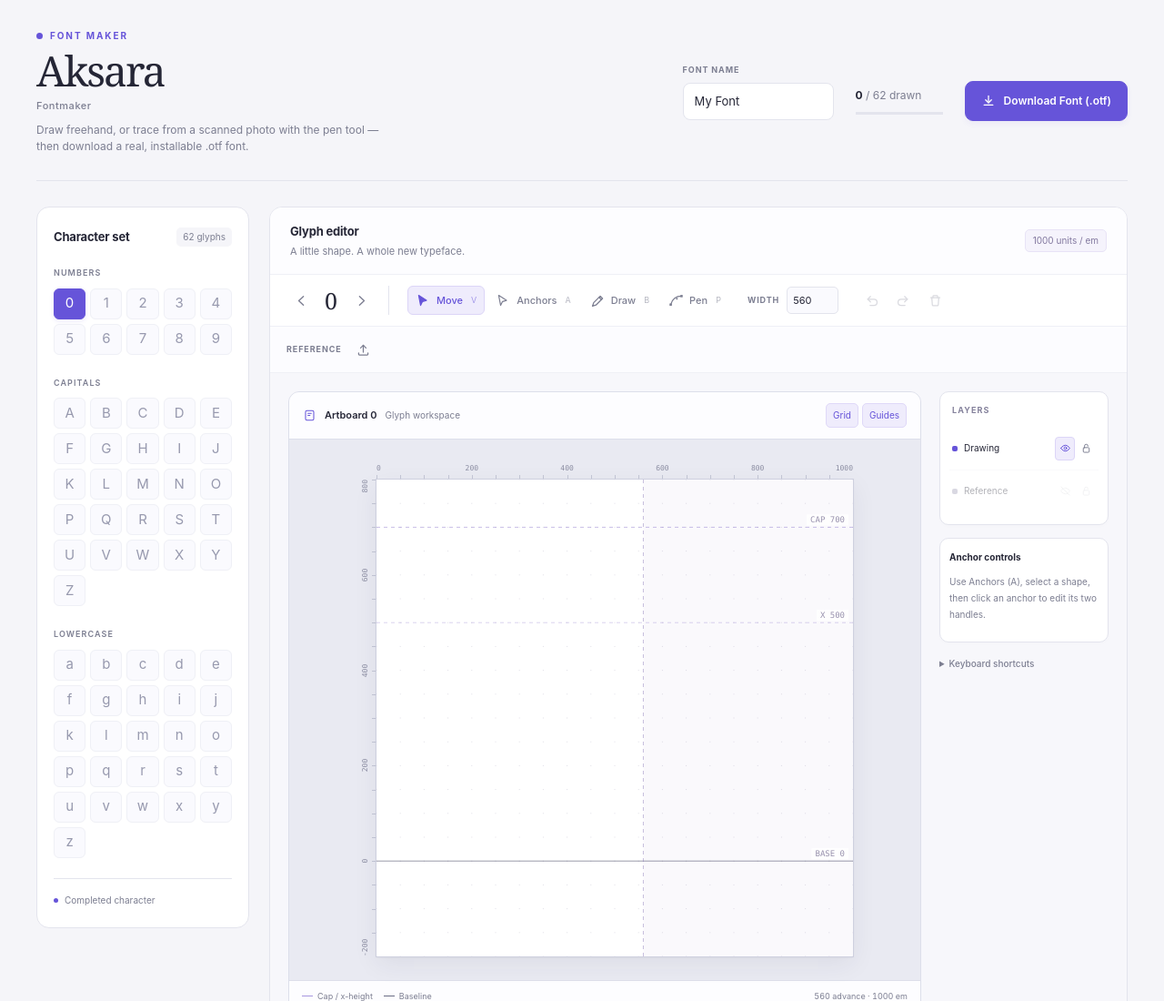
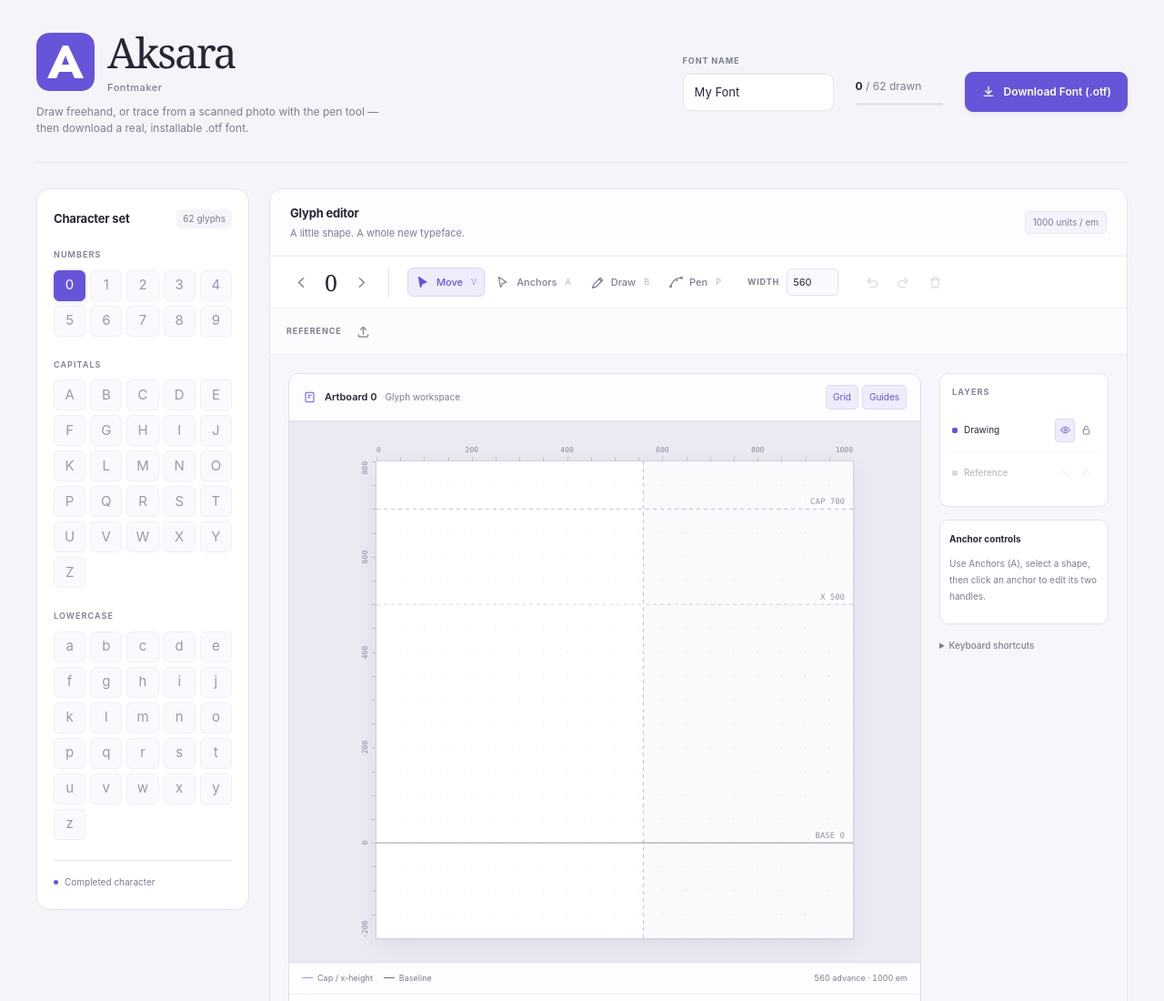
Before and after one commit to ismetagst/aksara-fontmaker, a plain HTML site: page index.html in a window 1280 px wide. Shown: the top 1100 px of the page at 91% size. Drawn offline with Linux system fonts and the light colour scheme.

Commit message:
Use Aksara favicon monogram in header

```diff
--- a/index.html
+++ b/index.html
@@ -97,9 +97,9 @@
   :focus-visible{outline:3px solid #b0a5f0;outline-offset:3px}
   .app{max-width:1440px;margin:auto;padding:32px 40px 0}
   .topbar{display:flex;flex-wrap:wrap;align-items:center;justify-content:space-between;gap:24px;padding-bottom:28px;margin-bottom:28px;border-bottom:1px solid var(--line)}
-  .brand .eyebrow-row{display:flex;align-items:center;gap:8px;margin-bottom:5px}
-  .brand .rule{width:7px;height:7px;border-radius:50%;background:var(--accent)}
-  .eyebrow{font-size:10px;font-weight:650;letter-spacing:.19em;color:var(--accent)}
+  .brand-lockup{display:flex;align-items:center;gap:14px}
+  .brand-logo{display:block;width:64px;height:64px;flex-shrink:0;border-radius:14px}
+  @media(max-width:760px){.brand-lockup{gap:12px}.brand-logo{width:56px;height:56px;border-radius:12px}}
   .brand h1{font-family:Georgia,'Times New Roman',serif;font-size:46px;line-height:1.1;letter-spacing:-2px;font-weight:400;margin:0}
   .brand-descriptor{display:block;margin-top:5px;font-family:Inter,-apple-system,BlinkMacSystemFont,'Segoe UI',sans-serif;font-size:11px;line-height:1.5;letter-spacing:.05em;font-weight:500;color:var(--muted)}
   .brand p{font-size:12px;color:var(--muted);max-width:380px;margin:10px 0 0}
@@ -197,8 +197,10 @@
 
   <div class="topbar">
     <div class="brand">
-      <div class="eyebrow-row"><span class="rule"></span><span class="eyebrow">FONT MAKER</span></div>
-      <h1>Aksara<span class="brand-descriptor">Fontmaker</span></h1>
+      <div class="brand-lockup">
+        <img class="brand-logo" src="assets/favicon.svg" width="64" height="64" alt="" decoding="async">
+        <h1>Aksara<span class="brand-descriptor">Fontmaker</span></h1>
+      </div>
       <p>Draw freehand, or trace from a scanned photo with the pen tool — then download a real, installable .otf font.</p>
     </div>
     <div class="meta-controls">
```
